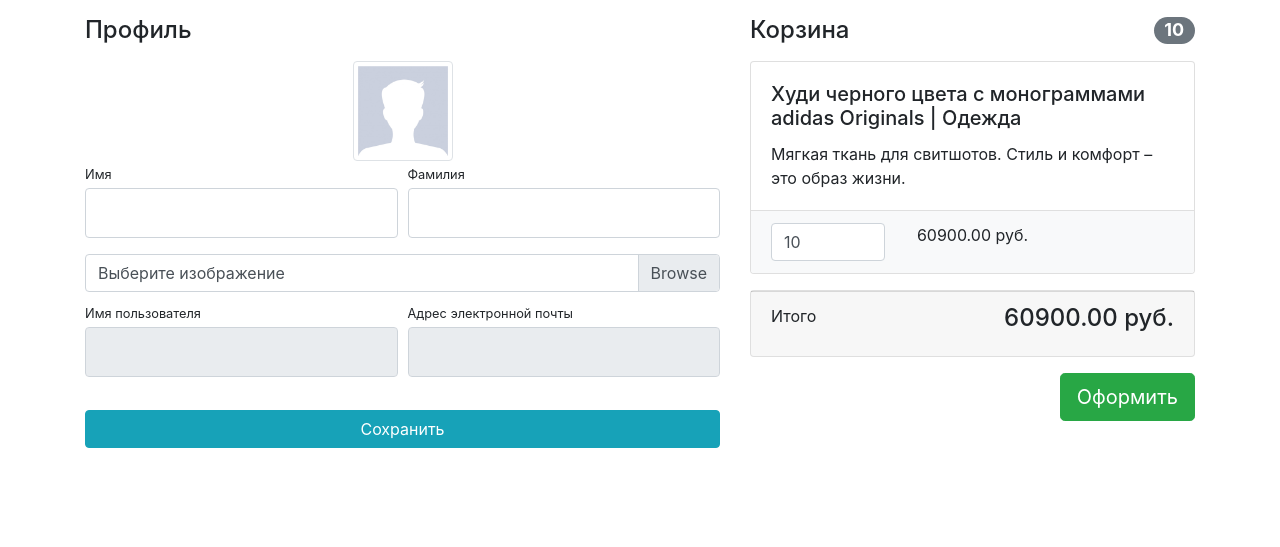
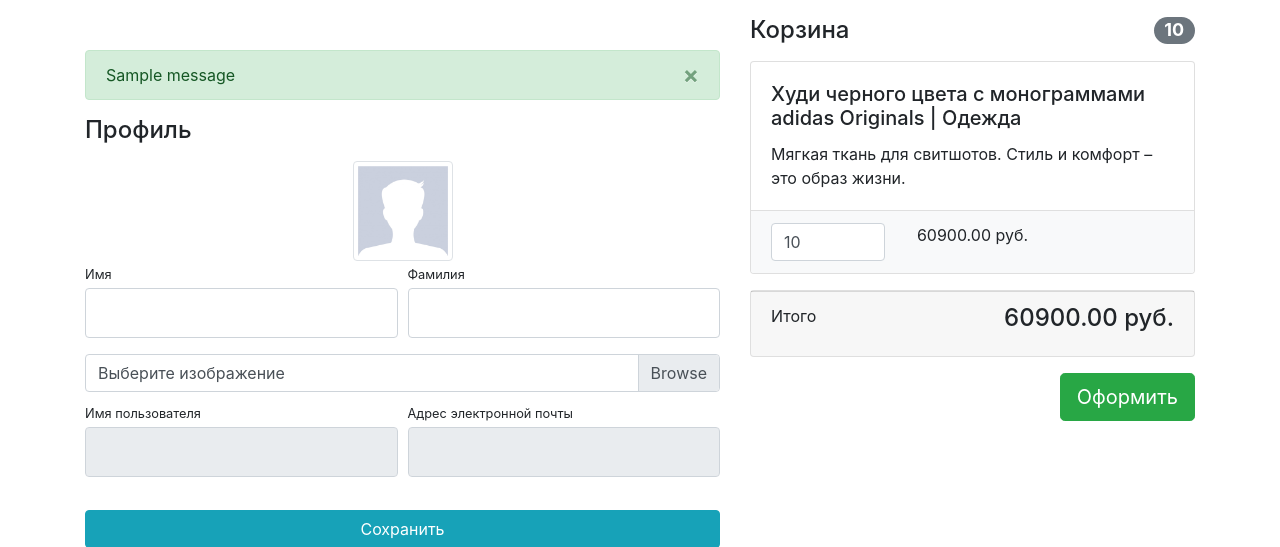
Before and after one commit to ibereza/geekshop, a Django app: template users/templates/users/profile.html in a window 1280 px wide. Shown: the part 56-603 px from the top of the page. Run offline with Django 3.2, Linux system fonts and the light colour scheme; data comes from the database, SQL or seed files in the repository; tables that the repository leaves empty hold one stand-in row (values such as "Sample post"); the template is opened without the code that fills it: values that come from a table or form of the project are taken from there, most other values are stand-ins (such as "Sample title", 1, 10 or a date in 2020); one stand-in notice (Sample message) is shown; some libraries are stand-ins or nearby versions.

Commit message:
added messages in users:views:profile

```diff
--- a/users/forms.py
+++ b/users/forms.py
@@ -54,6 +54,6 @@ class UserProfileForm(UserChangeForm):
 
     def clean_image(self):
         data = self.cleaned_data['image']
-        if data.size > 1024:
+        if data.size > 2500000:
             raise forms.ValidationError('Файл слишком большой')
         return data
--- a/users/templates/users/profile.html
+++ b/users/templates/users/profile.html
@@ -9,6 +9,17 @@
     <div class="container">
         <div class="row">
             <div class="col-lg-7">
+                {% if messages %}
+                    {% for message in messages %}
+                        <div class="alert {% if message.tags == 'success' %} alert-success {% else %} alert-warning {% endif %} alert-dismissible fade show"
+                             role="alert" style="margin-top: 50px;">
+                            {{ message }}
+                            <button type="button" class="close" data-dismiss="alert" aria-label="Close">
+                                <span aria-hidden="true">&times;</span>
+                            </button>
+                        </div>
+                    {% endfor %}
+                {% endif %}
                 <h4 class="mt-3 mb-3">Профиль</h4>
                 <div class="col-lg-12 text-center">
                     <img width="100" height="100"
```
Also changed, not shown: users/views.py (+3 -10 lines).
